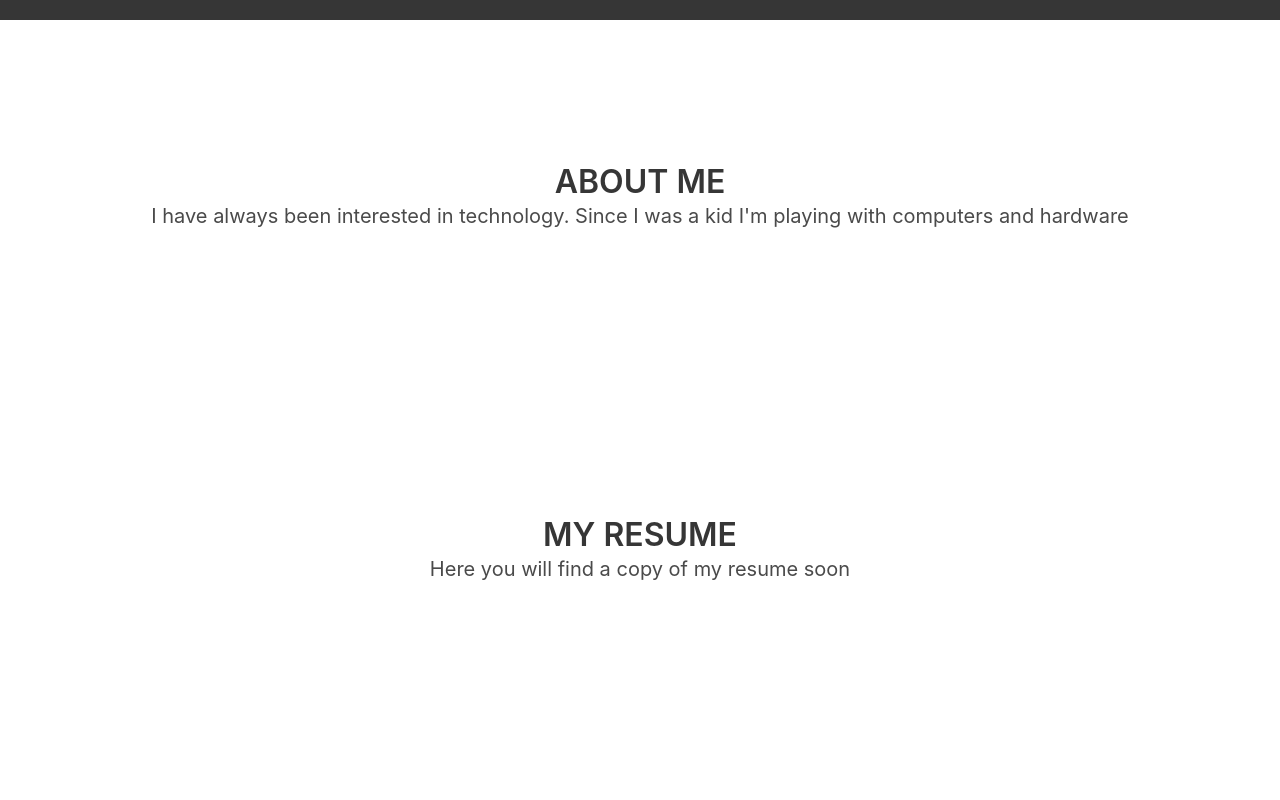
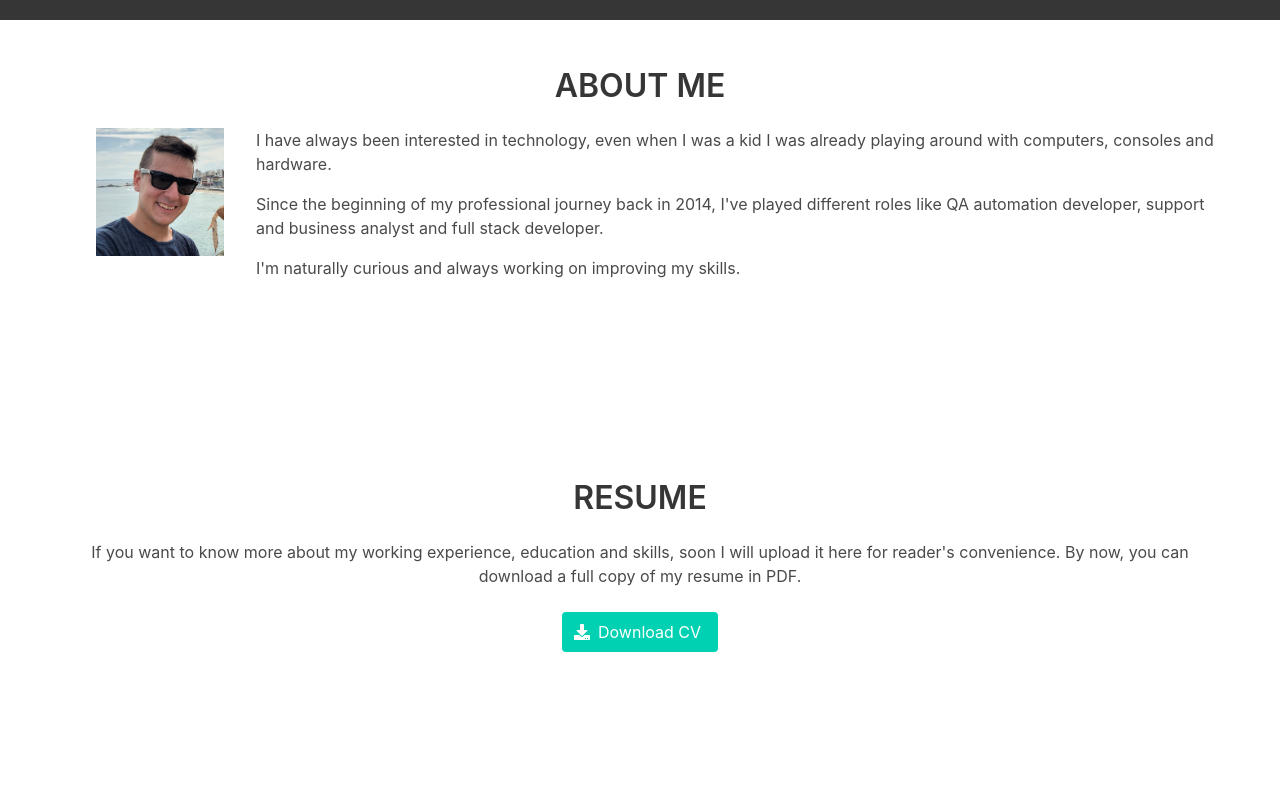
Before and after one commit to manufabri91/manuelnfabri-web, a React (Create React App) app: page / in a window 1280 px wide. Shown: the part 780-1580 px from the top of the page. Built offline with nearby package versions, Linux system fonts and the light colour scheme.

Commit message:
more info

```diff
--- a/src/components/About.js
+++ b/src/components/About.js
@@ -1,15 +1,40 @@
-import React from 'react';
+import React from 'react'
+import './About.scss'
+import avatar from '../assets/avatar.png'
 
 const About = () => {
   return (
-    <section id='about' className='section is-medium is-secondary has-text-centered'>
-          <h1 className='title'>ABOUT ME</h1>
-          <h2 className='subtitle'>
-            I have always been interested in technology. Since I was a kid I'm
-            playing with computers and hardware
-          </h2>
+    <section id='about' className='section is-small'>
+      <h1 className='title has-text-centered '>ABOUT ME</h1>
+      <div className='container is-flex content is-justify-content-center'>
+        <article className='media'>
+          <figure className='media-left'>
+            <p className='image is-128x128'>
+              <img alt='avatar' height='10' src={avatar} />
+            </p>
+          </figure>
+          <div className='media-content'>
+            <div className='content'>
+              <p>
+                I have always been interested in technology, even when I was a
+                kid I was already playing around with computers, consoles and
+                hardware.
+              </p>
+              <p>
+                Since the beginning of my professional journey back in 2014,
+                I've played different roles like QA automation developer,
+                support and business analyst and full stack developer.
+              </p>
+              <p>
+                I'm naturally curious and always working on improving my skills.
+              </p>
+            </div>
+          </div>
+        </article>
+        <div></div>
+      </div>
     </section>
-  );
-};
+  )
+}
 
-export default About;
+export default About
--- /dev/null
+++ b/src/components/About.scss
@@ -0,0 +1,10 @@
+article.media {
+  flex-wrap: wrap;
+  justify-content: center;
+}
+@media screen and (min-width: 768px) {
+  article.media {
+    justify-content: initial;
+    flex-wrap: initial;
+  }
+}
--- a/src/components/Landing.js
+++ b/src/components/Landing.js
@@ -1,36 +1,48 @@
-import React from 'react';
-import './Landing.scss';
+import React from 'react'
+import './Landing.scss'
 import heroImage from '../assets/hero-image.svg'
-import { Link } from 'react-scroll';
+import { Link } from 'react-scroll'
 
 const Landing = () => {
   return (
     <section id='home' className='hero is-dark is-fullheight'>
-      <img alt="background illustration" className="hero-background is-dark" src={heroImage} />
+      <img
+        alt='background illustration'
+        className='hero-background is-dark'
+        src={heroImage}
+      />
       <div className='hero-body'>
         <div className='container'>
-          <div className='box has-background-black' style={{opacity: '.8'}}>
-            <h3 className="title is-3 has-text-centered">Hi, there!</h3>
-            <h4 className='title is-4 has-text-centered'>I'm Manuel Fabri
+          <div className='box has-background-black' style={{ opacity: '.8' }}>
+            <h3 className='title is-3 has-text-centered'>Hi, there!</h3>
+            <h4 className='title is-4 has-text-centered'>
+              I'm <strong>Manuel Fabri</strong>
               <span role='img' aria-label='smile'>
                 😀
               </span>
             </h4>
             <p className='has-text-white'>
-              A software developer based in Rosario (Argentina), currently employed full-time by Grupo San Cristobal where I work as a fullstack developer for one of their web applications.
+              A <strong>software developer</strong> based in Rosario
+              (Argentina), currently{' '}
+              <strong>employed full-time by Grupo San Cristobal</strong> where I
+              work as a <strong>fullstack web developer</strong> for one of
+              their web applications.
             </p>
           </div>
         </div>
       </div>
-      <div className="hero-footer">
+      <div className='hero-footer'>
         <div className='container has-text-centered'>
           <Link to='about' spy={true} smooth={true}>
-            <i  className="fas fa-chevron-circle-down" style={{fontSize:'3rem', marginBottom: '3rem'}}/>
+            <i
+              className='fas fa-chevron-circle-down'
+              style={{ fontSize: '3rem', marginBottom: '3rem' }}
+            />
           </Link>
         </div>
       </div>
     </section>
-  );
-};
+  )
+}
 
-export default Landing;
+export default Landing
--- a/src/components/Landing.scss
+++ b/src/components/Landing.scss
@@ -12,7 +12,7 @@
 .hero-background.is-transparent {
   opacity: 0.7;
 }
-@media screen and (min-width: 560px) {
+@media screen and (min-width: 768px) {
   .hero-background {
     object-fit: contain;
   }
--- a/src/components/Resume.js
+++ b/src/components/Resume.js
@@ -1,14 +1,33 @@
-import React from 'react';
+import React from 'react'
 
 const Resume = () => {
   return (
-    <section id='resume' className='section is-medium is-dark has-text-centered'>
-          <h1 className='title'>MY RESUME</h1>
-          <h2 className='subtitle'>
-            Here you will find a copy of my resume soon
-          </h2>
+    <section id='resume' className='section is-medium '>
+      <h1 className='title has-text-centered'>RESUME</h1>
+      <div className='content block has-text-centered'>
+        <p>
+          If you want to know more about my working experience, education and
+          skills, soon I will upload it here for reader's convenience. By now,
+          you can download a full copy of my resume in PDF.
+        </p>
+      </div>
+      <div className='block has-text-centered'>
+        <button
+          class='button is-primary'
+          onClick={() =>
+            window.open(
+              'https://1drv.ms/b/s!AvdnWuTtGeQZo6E-EBlKrm0ALhF5oA?e=GcHhNN'
+            )
+          }
+        >
+          <span class='icon'>
+            <i class='fa fa-download'></i>
+          </span>
+          <span>Download CV</span>
+        </button>
+      </div>
     </section>
-  );
-};
+  )
+}
 
-export default Resume;
+export default Resume
```
Also changed, not shown: src/assets/avatar.png (added).
